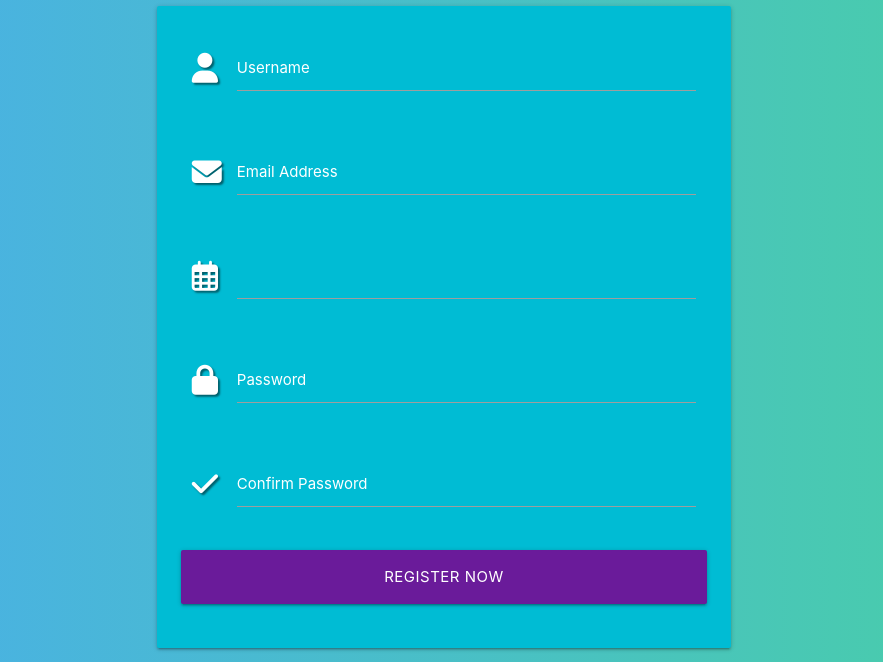
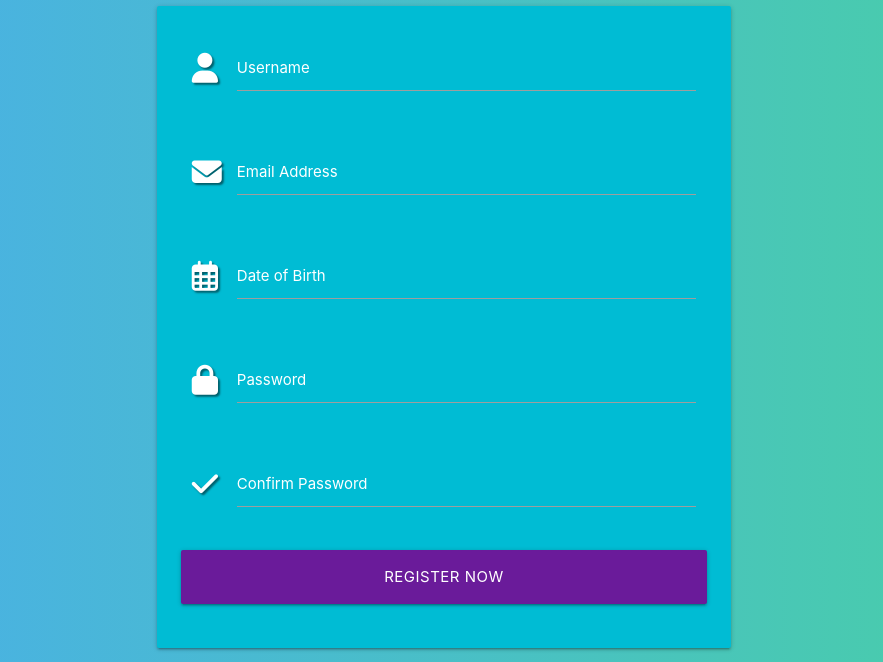
Before and after one commit to JeyAsare/fithub, a Flask app: page /register in a window 1280 px wide. Shown: the part 160-822 px from the top of the page, without its empty margins (196-1079 px from the left). Run offline with Flask 3, Linux system fonts and the light colour scheme; some libraries are stand-ins or nearby versions; some web fonts are replaced.

Commit message:
added label to dob field of register

```diff
--- a/templates/register.html
+++ b/templates/register.html
@@ -31,6 +31,7 @@
                     <div class="input-field col s12">
                         <i class="fa-regular fa-calendar-days white-text text-shadow prefix"></i>
                         <input id="dob" name="dob" type="text" class="datepicker">
+                        <label for="dob" class="white-text">Date of Birth</label>
                     </div>
                 </div>
                 <!-- Password -->
```
